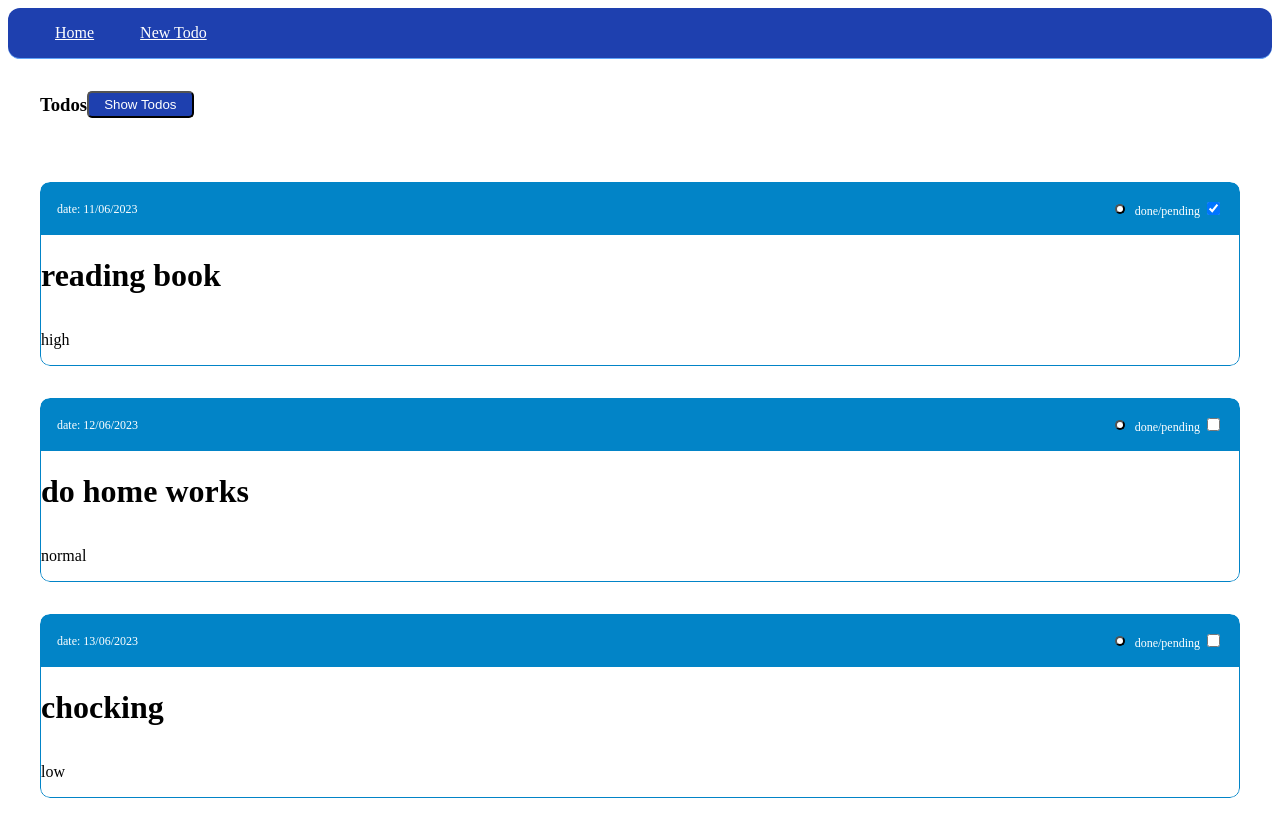
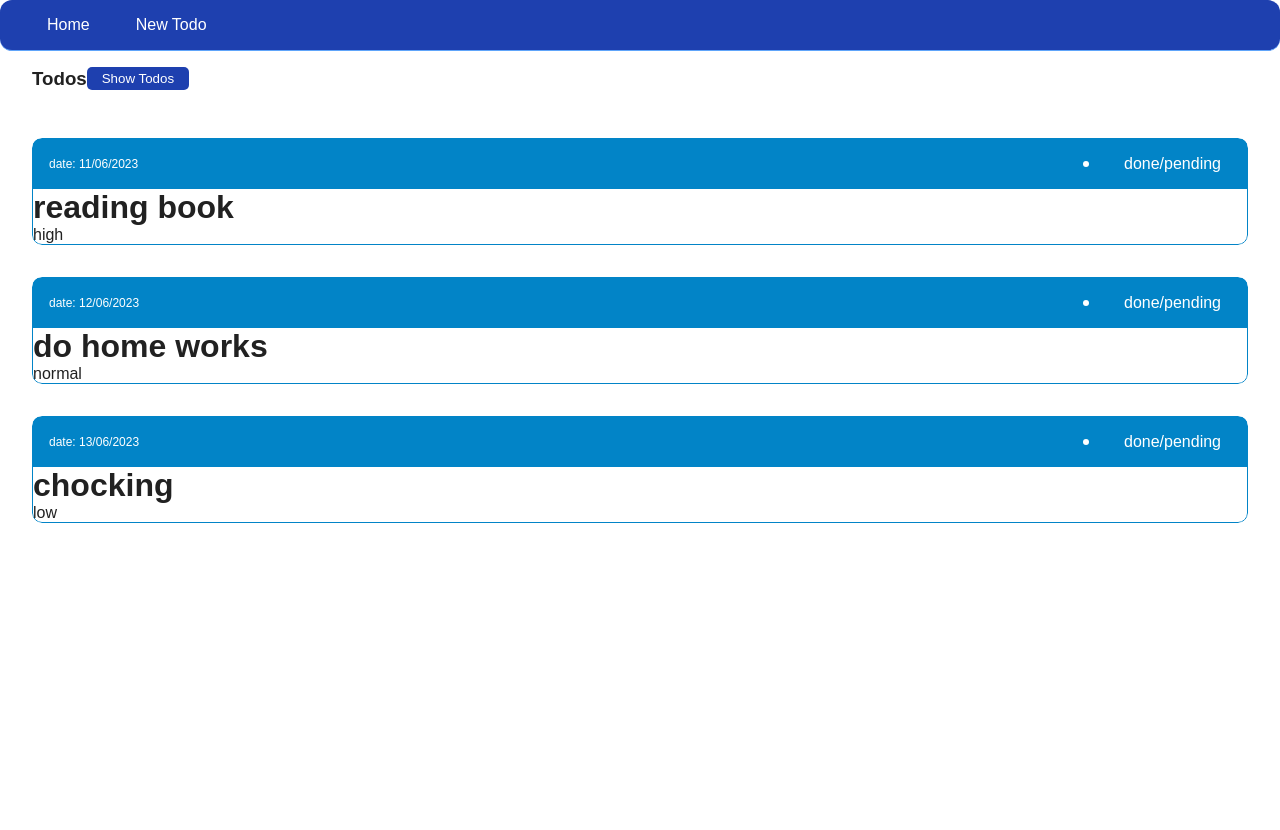
Before and after one commit to AliFarmaniDev/vue-todoApp, a Vue app: page / in a window 1280 px wide. After the commit the page ends 800 px from the top, so only its background shows below. Built offline with nearby package versions, Linux system fonts and the light colour scheme.

Commit message:
create main.css file and set the main style

```diff
--- /dev/null
+++ b/src/assets/main.css
@@ -0,0 +1,55 @@
+* {
+    padding: 0;
+    margin: 0;
+    box-sizing: border-box;
+    text-decoration: none;
+    font-family: sans-serif;
+}
+
+html {
+    height: 100%;
+}
+
+body {
+    color: #212121;
+    height: 100%;
+}
+
+#app {
+    height: 100%;
+}
+
+button {
+    cursor: pointer;
+    font-weight: inherit;
+    color: inherit;
+    border: none;
+    outline: none;
+    background: none;
+}
+
+.container {
+    display: flex;
+    align-items: center;
+    position: relative;
+    padding-left: 25px;
+    gap: 10px;
+    cursor: pointer;
+    font-size: 16px;
+    user-select: none;
+}
+
+.container input {
+    position: absolute;
+    opacity: 0;
+    cursor: pointer;
+    height: 0;
+    width: 0;
+}
+
+.chek-mark {
+    position: absolute;
+    top: 0;
+    left: 0;
+    height: 20px;
+}
--- a/src/main.js
+++ b/src/main.js
@@ -1,5 +1,6 @@
 import { createApp } from 'vue'
 import { createPinia } from 'pinia'
+import './assets/main.css'
 
 import App from './App.vue'
 import router from './router'
```
